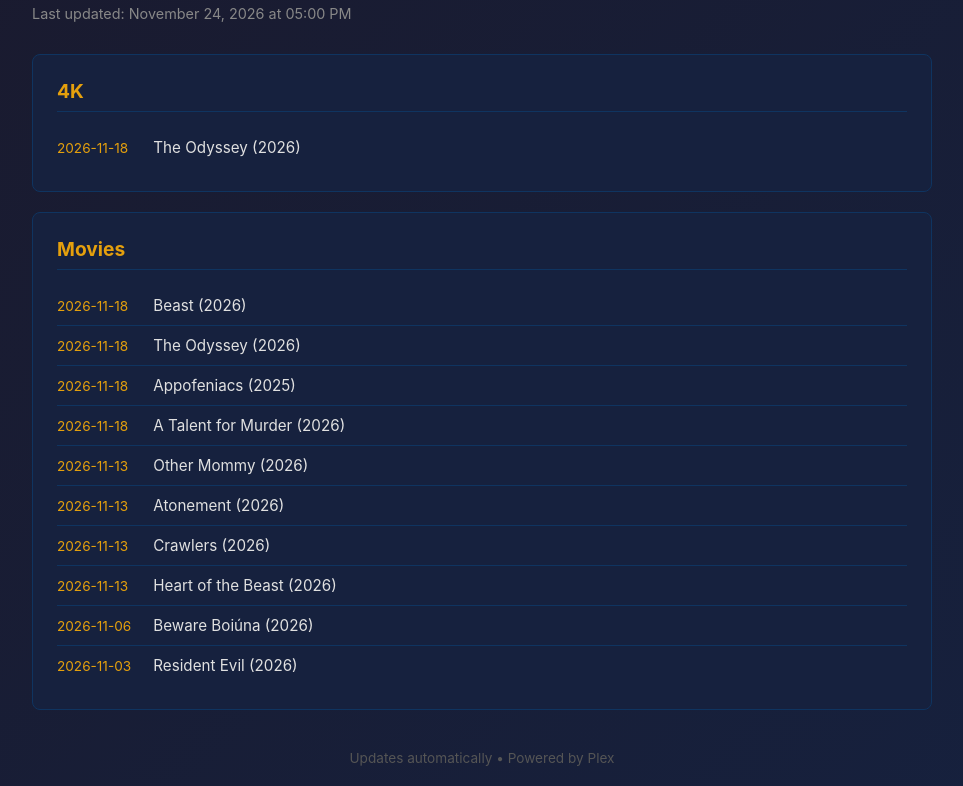
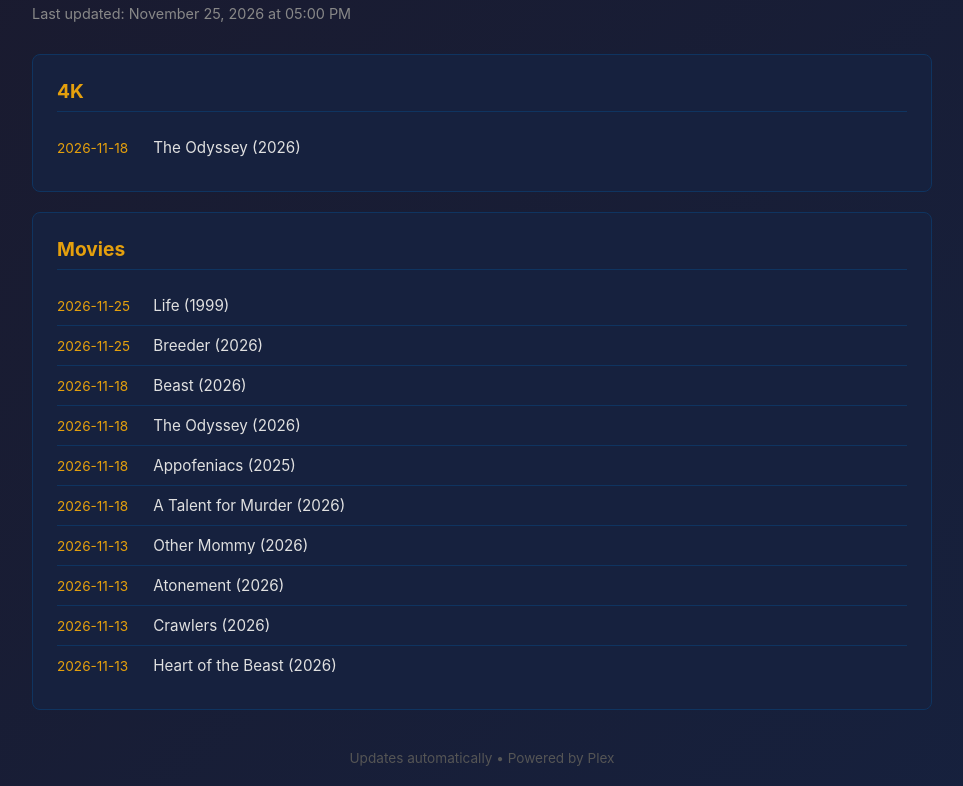
Before and after one commit to Kennrow17/plex-updates, a plain HTML site: page index.html in a window 1280 px wide. Shown: the part 62-848 px from the top of the page, without its empty margins (158-1121 px from the left). Drawn offline with Linux system fonts and the light colour scheme.

Commit message:
Update: 2026-11-25 17:00

```diff
--- a/index.html
+++ b/index.html
@@ -70,7 +70,7 @@
 <body>
     <div class="container">
         <h1>🎬 Recently Added</h1>
-        <div class="subtitle">Last updated: November 24, 2026 at 05:00 PM</div>
+        <div class="subtitle">Last updated: November 25, 2026 at 05:00 PM</div>
 
 
     <div class="section">
@@ -81,7 +81,9 @@
 
     <div class="section">
         <h2>Movies</h2>
-        <ul><li><span class="date">2026-11-18</span> Beast (2026)</li>
+        <ul><li><span class="date">2026-11-25</span> Life (1999)</li>
+<li><span class="date">2026-11-25</span> Breeder (2026)</li>
+<li><span class="date">2026-11-18</span> Beast (2026)</li>
 <li><span class="date">2026-11-18</span> The Odyssey (2026)</li>
 <li><span class="date">2026-11-18</span> Appofeniacs (2025)</li>
 <li><span class="date">2026-11-18</span> A Talent for Murder (2026)</li>
@@ -89,8 +91,6 @@
 <li><span class="date">2026-11-13</span> Atonement (2026)</li>
 <li><span class="date">2026-11-13</span> Crawlers (2026)</li>
 <li><span class="date">2026-11-13</span> Heart of the Beast (2026)</li>
-<li><span class="date">2026-11-06</span> Beware Boiúna (2026)</li>
-<li><span class="date">2026-11-03</span> Resident Evil (2026)</li>
 </ul>
     </div>
 
```
